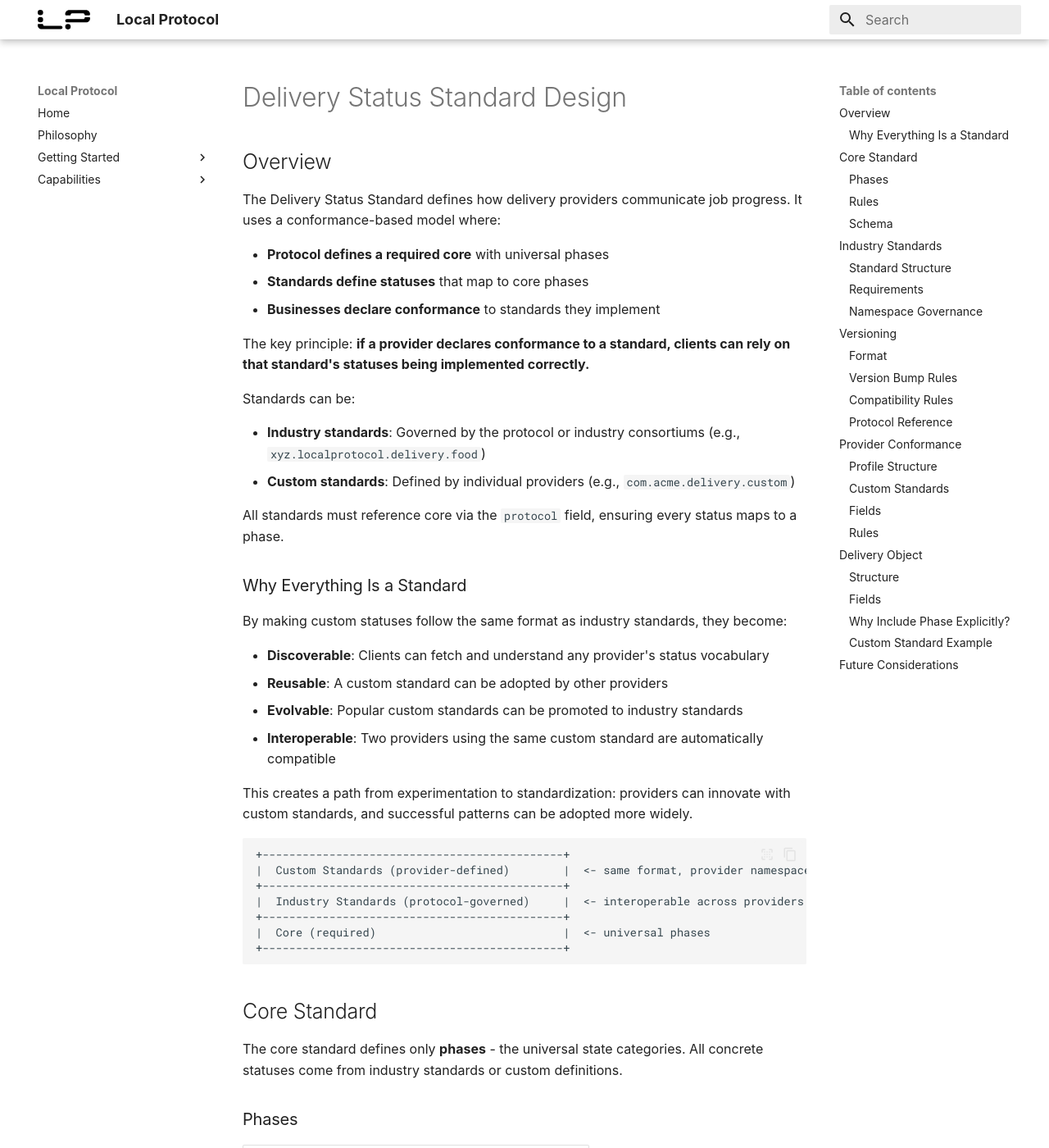
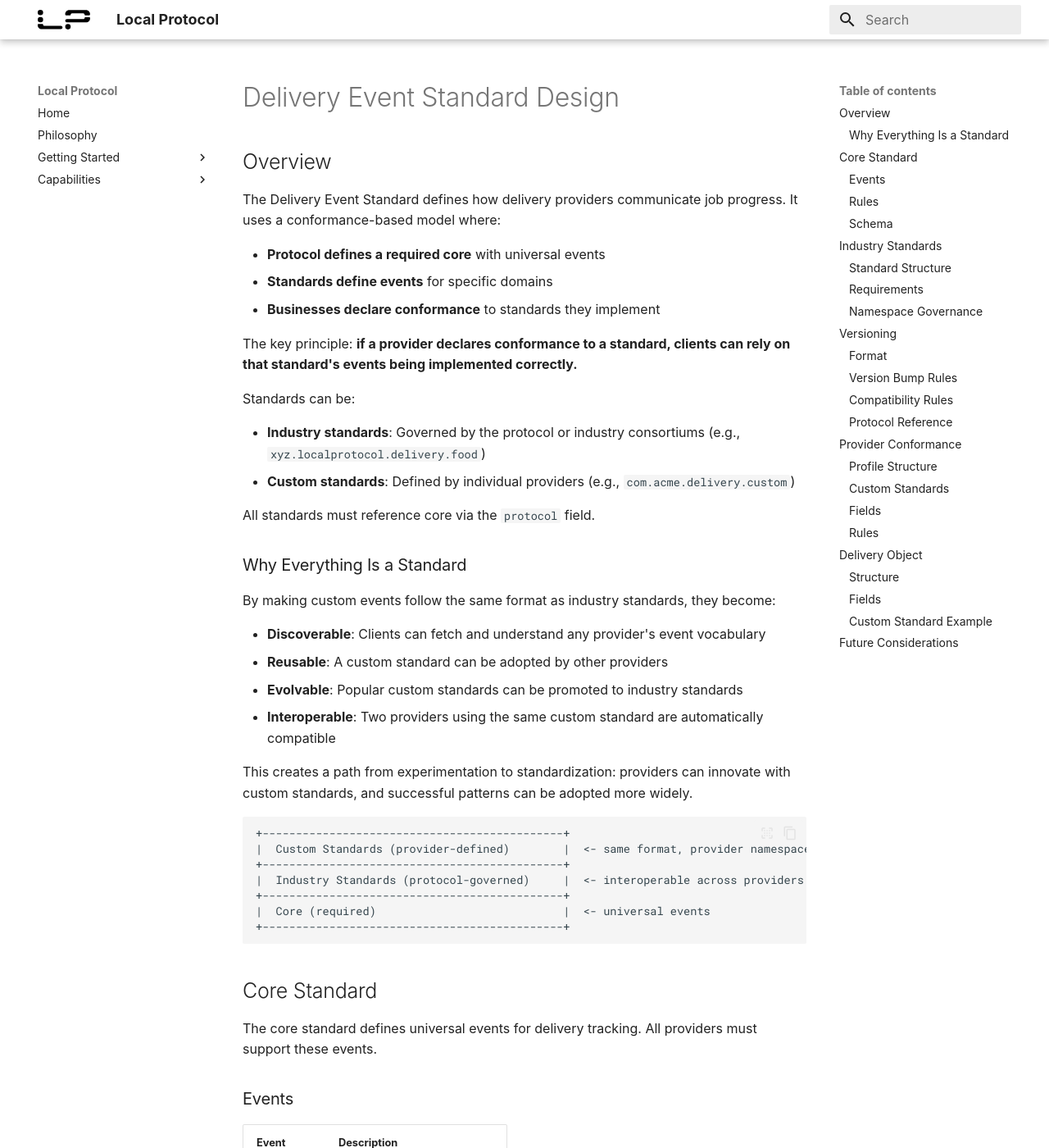
Before and after one commit to Palette-Labs-Inc/local-protocol, an MkDocs documentation site: the page built from docs/plans/2026-01-30-delivery-status-standard-design.md, in a window 1280 px wide and 1400 px high. Shown: the whole window at 82% size. Built offline with MkDocs 1.6.1 and Material for MkDocs 9.7.7, drawn with Linux system fonts in a browser that asks for light colours; some web fonts are replaced; some of the changed text lies outside the part shown.

Commit message:
Simplify delivery standards: replace statuses with events, remove phases
- Rename "statuses" to "events" throughout all docs, schemas, and standards
- Remove the two-layer model (phases + statuses) in favor of flat events
- Remove terminal field from event definitions
- Core now defines universal events directly (pending, active, completed, failed)
- Domain standards define events with just descriptions

````diff
--- a/docs/plans/2026-01-30-delivery-status-standard-design.md
+++ b/docs/plans/2026-01-30-delivery-status-standard-design.md
@@ -1,27 +1,27 @@
-# Delivery Status Standard Design
+# Delivery Event Standard Design
 
 ## Overview
 
-The Delivery Status Standard defines how delivery providers communicate job progress. It uses a conformance-based model where:
+The Delivery Event Standard defines how delivery providers communicate job progress. It uses a conformance-based model where:
 
-- **Protocol defines a required core** with universal phases
-- **Standards define statuses** that map to core phases
+- **Protocol defines a required core** with universal events
+- **Standards define events** for specific domains
 - **Businesses declare conformance** to standards they implement
 
-The key principle: **if a provider declares conformance to a standard, clients can rely on that standard's statuses being implemented correctly.**
+The key principle: **if a provider declares conformance to a standard, clients can rely on that standard's events being implemented correctly.**
 
 Standards can be:
 
 - **Industry standards**: Governed by the protocol or industry consortiums (e.g., `xyz.localprotocol.delivery.food`)
 - **Custom standards**: Defined by individual providers (e.g., `com.acme.delivery.custom`)
 
-All standards must reference core via the `protocol` field, ensuring every status maps to a phase.
+All standards must reference core via the `protocol` field.
 
 ### Why Everything Is a Standard
 
-By making custom statuses follow the same format as industry standards, they become:
+By making custom events follow the same format as industry standards, they become:
 
-- **Discoverable**: Clients can fetch and understand any provider's status vocabulary
+- **Discoverable**: Clients can fetch and understand any provider's event vocabulary
 - **Reusable**: A custom standard can be adopted by other providers
 - **Evolvable**: Popular custom standards can be promoted to industry standards
 - **Interoperable**: Two providers using the same custom standard are automatically compatible
@@ -34,28 +34,28 @@ This creates a path from experimentation to standardization: providers can innov
 +---------------------------------------------+
 |  Industry Standards (protocol-governed)     |  <- interoperable across providers
 +---------------------------------------------+
-|  Core (required)                            |  <- universal phases
+|  Core (required)                            |  <- universal events
 +---------------------------------------------+
 ```
 
 ## Core Standard
 
-The core standard defines only **phases** - the universal state categories. All concrete statuses come from industry standards or custom definitions.
+The core standard defines universal events for delivery tracking. All providers must support these events.
 
-### Phases
+### Events
 
-| Phase | Terminal | Description |
-|-------|----------|-------------|
-| `pending` | No | Job accepted, work not started |
-| `active` | No | Work in progress |
-| `completed` | Yes | Successfully finished |
-| `failed` | Yes | Unsuccessfully finished |
+| Event | Description |
+|-------|-------------|
+| `pending` | Job accepted, work not started |
+| `active` | Work in progress |
+| `completed` | Successfully finished |
+| `failed` | Unsuccessfully finished |
 
 ### Rules
 
-- Every status (from any standard or custom) must map to exactly one phase
-- Clients can always determine basic state from phase, even for unknown statuses
-- Phase transitions follow: `pending` -> `active` -> `completed` | `failed`
+- Every provider must support the core events
+- Clients can always determine basic state from core events
+- Event transitions follow: `pending` -> `active` -> `completed` | `failed`
 
 ### Schema
 
@@ -65,18 +65,18 @@ The core standard defines only **phases** - the universal state categories. All
   "name": "xyz.localprotocol.delivery.core",
   "version": "1.0.0",
 
-  "phases": {
-    "pending":   {"terminal": false, "description": "Job accepted, work not started"},
-    "active":    {"terminal": false, "description": "Work in progress"},
-    "completed": {"terminal": true,  "description": "Successfully finished"},
-    "failed":    {"terminal": true,  "description": "Unsuccessfully finished"}
+  "events": {
+    "pending":   {"description": "Job accepted, work not started"},
+    "active":    {"description": "Work in progress"},
+    "completed": {"description": "Successfully finished"},
+    "failed":    {"description": "Unsuccessfully finished"}
   }
 }
 ```
 
 ## Industry Standards
 
-Industry standards define concrete statuses for specific domains. They are governed by the protocol, industry consortiums, or recognized working groups.
+Industry standards define domain-specific events. They are governed by the protocol, industry consortiums, or recognized working groups.
 
 ### Standard Structure
 
@@ -89,20 +89,20 @@ Industry standards define concrete statuses for specific domains. They are gover
   "spec": "https://localprotocol.xyz/spec/delivery/food",
 
   "title": "Food Delivery Standard",
-  "description": "Status vocabulary for restaurant and food delivery",
+  "description": "Event vocabulary for restaurant and food delivery",
 
-  "statuses": {
-    "order_placed":       {"phase": "pending",   "description": "Order received by merchant"},
-    "preparing":          {"phase": "active",    "description": "Merchant preparing order"},
-    "ready_for_pickup":   {"phase": "active",    "description": "Order ready, awaiting courier"},
-    "courier_assigned":   {"phase": "active",    "description": "Courier assigned to delivery"},
-    "courier_at_pickup":  {"phase": "active",    "description": "Courier arrived at merchant"},
-    "picked_up":          {"phase": "active",    "description": "Courier collected order"},
-    "in_transit":         {"phase": "active",    "description": "Courier en route to customer"},
-    "courier_at_dropoff": {"phase": "active",    "description": "Courier arrived at customer"},
-    "delivered":          {"phase": "completed", "description": "Order delivered to customer"},
-    "canceled":           {"phase": "failed",    "description": "Delivery canceled"},
-    "failed":             {"phase": "failed",    "description": "Delivery attempt unsuccessful"}
+  "events": {
+    "order_placed":       {"description": "Order received by merchant"},
+    "preparing":          {"description": "Merchant preparing order"},
+    "ready_for_pickup":   {"description": "Order ready, awaiting courier"},
+    "courier_assigned":   {"description": "Courier assigned to delivery"},
+    "courier_at_pickup":  {"description": "Courier arrived at merchant"},
+    "picked_up":          {"description": "Courier collected order"},
+    "in_transit":         {"description": "Courier en route to customer"},
+    "courier_at_dropoff": {"description": "Courier arrived at customer"},
+    "delivered":          {"description": "Order delivered to customer"},
+    "canceled":           {"description": "Delivery canceled"},
+    "failed":             {"description": "Delivery attempt unsuccessful"}
   }
 }
 ```
@@ -110,7 +110,6 @@ Industry standards define concrete statuses for specific domains. They are gover
 ### Requirements
 
 - Must reference core protocol version via `protocol` field
-- Must map every status to a core phase
 - Must include human-readable descriptions
 - Must be versioned using semver
 
@@ -134,18 +133,17 @@ Local-protocol uses [Semantic Versioning](https://semver.org/) for standards.
 
 | Change | Bump | Example |
 |--------|------|---------|
-| Add new status | Minor | `1.0.0` -> `1.1.0` |
-| Add optional field to status | Minor | `1.0.0` -> `1.1.0` |
+| Add new event | Minor | `1.0.0` -> `1.1.0` |
+| Add optional field to event | Minor | `1.0.0` -> `1.1.0` |
 | Fix description typo | Patch | `1.0.0` -> `1.0.1` |
-| Remove a status | **Major** | `1.0.0` -> `2.0.0` |
-| Change a status's phase | **Major** | `1.0.0` -> `2.0.0` |
-| Rename a status ID | **Major** | `1.0.0` -> `2.0.0` |
+| Remove an event | **Major** | `1.0.0` -> `2.0.0` |
+| Rename an event ID | **Major** | `1.0.0` -> `2.0.0` |
 | Change required field to optional | **Major** | `1.0.0` -> `2.0.0` |
 
 ### Compatibility Rules
 
 - **Patch versions** are always backward compatible
-- **Minor versions** are backward compatible (clients handle unknown statuses via phase)
+- **Minor versions** are backward compatible (clients handle unknown events gracefully)
 - **Major versions** may break clients expecting the previous version
 
 ### Protocol Reference
@@ -190,17 +188,14 @@ Providers can define their own standards following the same format as industry s
   "version": "1.0.0",
   "protocol": "xyz.localprotocol.delivery.core@1.0.0",
   "title": "Acme Custom Delivery",
-  "statuses": {
+  "events": {
     "sorting_at_warehouse": {
-      "phase": "active",
       "description": "Package being sorted at warehouse"
     },
     "on_truck": {
-      "phase": "active",
       "description": "Package loaded on delivery truck"
     },
     "delivered": {
-      "phase": "completed",
       "description": "Package delivered"
     }
   }
@@ -229,22 +224,21 @@ The provider then references their custom standard in `conforms_to`:
 - Provider MUST conform to at least one standard
 - Standards can be industry standards (e.g., `xyz.localprotocol.delivery.food`) or custom standards (e.g., `com.acme.delivery.custom`)
 - All standards MUST reference core via the `protocol` field
-- Provider MUST fully implement all statuses in declared standards
+- Provider MUST fully implement all events in declared standards
 - Clients check `conforms_to` to determine compatibility
 
 ## Delivery Object
 
-When a provider returns a delivery object, it includes status information.
+When a provider returns a delivery object, it includes event information.
 
 ### Structure
 
 ```json
 {
   "id": "del_789",
-  "status": "courier_at_pickup",
-  "phase": "active",
-  "status_description": "Courier arrived at merchant",
-  "status_vocabulary": "xyz.localprotocol.delivery.food@1.2.0",
+  "event": "courier_at_pickup",
+  "event_description": "Courier arrived at merchant",
+  "event_vocabulary": "xyz.localprotocol.delivery.food@1.2.0",
   "updated_at": "2026-01-30T19:12:00Z"
 }
 ```
@@ -253,32 +247,24 @@ When a provider returns a delivery object, it includes status information.
 
 | Field | Required | Description |
 |-------|----------|-------------|
-| `status` | Yes | Current status ID |
-| `phase` | Yes | Core phase (`pending`, `active`, `completed`, `failed`) |
-| `status_description` | Yes | Human-readable description |
-| `status_vocabulary` | Yes | Which standard defines this status |
-| `updated_at` | Yes | When status last changed (RFC 3339) |
-
-### Why Include Phase Explicitly?
-
-- Clients can always determine basic state without fetching vocabulary schemas
-- Handles unknown standards gracefully
-- No lookup required for basic UI (progress indicators, terminal detection)
+| `event` | Yes | Current event ID |
+| `event_description` | Yes | Human-readable description |
+| `event_vocabulary` | Yes | Which standard defines this event |
+| `updated_at` | Yes | When event last changed (RFC 3339) |
 
 ### Custom Standard Example
 
 ```json
 {
   "id": "del_789",
-  "status": "sorting_at_warehouse",
-  "phase": "active",
-  "status_description": "Package being sorted at warehouse",
-  "status_vocabulary": "com.acme.delivery.custom@1.0.0",
+  "event": "sorting_at_warehouse",
+  "event_description": "Package being sorted at warehouse",
+  "event_vocabulary": "com.acme.delivery.custom@1.0.0",
   "updated_at": "2026-01-30T19:08:00Z"
 }
 ```
 
-Custom standards follow the same format as industry standards and are always referenced in `status_vocabulary`.
+Custom standards follow the same format as industry standards and are always referenced in `event_vocabulary`.
 
 ## Future Considerations
 
````
Also changed, not shown: docs/capabilities/delivery/overview.md (+5 -5 lines), docs/capabilities/delivery/standards/core.md (+17 -22 lines), docs/capabilities/delivery/standards/food.md (+19 -31 lines), docs/capabilities/delivery/standards/overview.md (+10 -10 lines), 4 other files.
